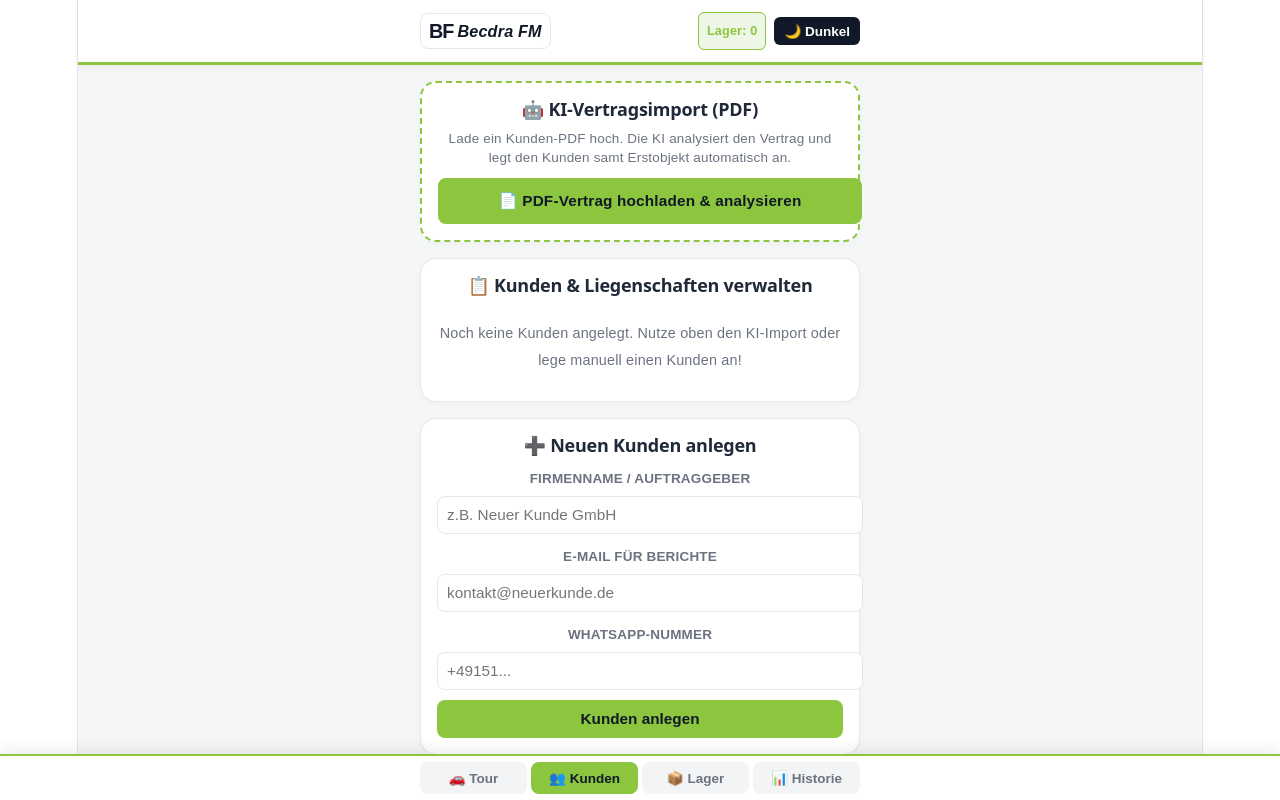
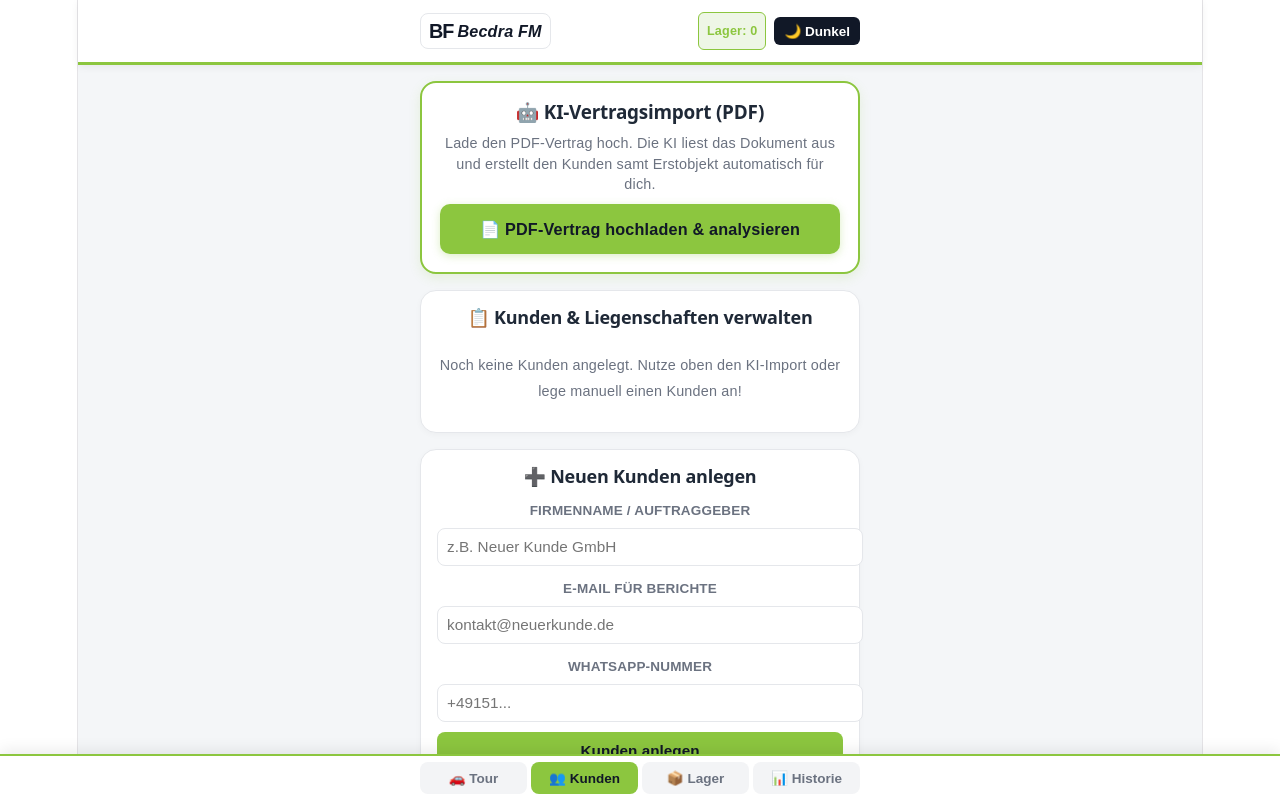
Before and after one commit to becdrafm-hash/winterdienst-by-becdra, a React (Vite) app: page / in a window 1280 px wide. Both pictures are taken after a click on the button "👥 Kunden". Shown: the top 800 px of the page. Built offline with nearby package versions, Linux system fonts and the light colour scheme.

Commit message:
kunden löschen funktion hinzugefügt schon wieder

```diff
--- a/src/App.tsx
+++ b/src/App.tsx
@@ -82,13 +82,12 @@ export default function App() {
     }, 3500);
   };
 
-  // Saubere Initialisierung ohne alte Testkunden
+  // Saubere Initialisierung ohne Testkunden
   const [kunden, setKunden] = useState<Kunde[]>(() => {
     const saved = localStorage.getItem('becdra_kunden');
     return saved ? JSON.parse(saved) : [];
   });
 
-  // Lagerbestand startet bei 0
   const [lagerBestand, setLagerBestand] = useState<number>(() => {
     const saved = localStorage.getItem('becdra_lager');
     return saved ? JSON.parse(saved) : 0;
@@ -218,7 +217,7 @@ export default function App() {
     zeigeMeldung('Kunde erfolgreich angelegt!');
   };
 
-  // KI-gestützter PDF-Vertragsimport Handler
+  // KI-gestützter PDF-Vertragsimport
   const handlePdfUploadFuerKi = (e: React.ChangeEvent<HTMLInputElement>) => {
     if (e.target.files && e.target.files[0]) {
       const file = e.target.files[0];
@@ -252,6 +251,23 @@ export default function App() {
 
       reader.readAsText(file);
     }
+  };
+
+  // Funktion zum Löschen eines kompletten Kunden inklusive Sicherheitsabfrage
+  const deleteKunde = (kundeId: number) => {
+    setDialogConfig({
+      visible: true,
+      titel: 'Kunden löschen',
+      text: 'Möchtest du diesen Kunden und alle dazugehörigen Liegenschaften wirklich unwiderruflich löschen?',
+      confirmText: 'Löschen',
+      cancelText: 'Abbrechen',
+      onConfirm: () => {
+        setKunden(prevKunden => prevKunden.filter(k => k.id !== kundeId));
+        setDialogConfig(prev => ({ ...prev, visible: false }));
+        zeigeMeldung('Kunde erfolgreich gelöscht.');
+      },
+      onCancel: () => setDialogConfig(prev => ({ ...prev, visible: false }))
+    });
   };
 
   const deleteLiegenschaft = (kundeId: number, liegeId: number) => {
@@ -1124,17 +1140,17 @@ export default function App() {
               </div>
             )}
 
-            {/* KUNDEN TAB (inklusive KI-PDF-Import) */}
+            {/* KUNDEN TAB (inklusive KI-PDF-Import & funktionierendem Kunden-Löschen) */}
             {activeTab === 'kunden' && (
               <div style={{ display: 'flex', flexDirection: 'column', gap: '16px' }}>
 
-                {/* KI-PDF-Vertragsimport Box */}
-                <div style={{ backgroundColor: bgCard, padding: '16px', borderRadius: '16px', border: '2px dashed #8cc63f', boxShadow: '0 2px 6px rgba(0,0,0,0.03)', display: 'flex', flexDirection: 'column', gap: '10px' }}>
-                  <h2 style={{ fontSize: '1rem', fontWeight: 'bold', margin: 0, color: textApp }}>🤖 KI-Vertragsimport (PDF)</h2>
-                  <p style={{ fontSize: '0.75rem', color: textSub, margin: 0, lineHeight: '1.4' }}>
-                    Lade ein Kunden-PDF hoch. Die KI analysiert den Vertrag und legt den Kunden samt Erstobjekt automatisch an.
+                {/* 🤖 KI-PDF-Vertragsimport Box */}
+                <div style={{ backgroundColor: bgCard, padding: '18px', borderRadius: '16px', border: '2px solid #8cc63f', boxShadow: '0 4px 12px rgba(140, 198, 63, 0.15)', display: 'flex', flexDirection: 'column', gap: '10px' }}>
+                  <h2 style={{ fontSize: '1.05rem', fontWeight: 'bold', margin: 0, color: textApp }}>🤖 KI-Vertragsimport (PDF)</h2>
+                  <p style={{ fontSize: '0.8rem', color: textSub, margin: 0, lineHeight: '1.4' }}>
+                    Lade den PDF-Vertrag hoch. Die KI liest das Dokument aus und erstellt den Kunden samt Erstobjekt automatisch für dich.
                   </p>
-                  <label style={{ display: 'block', width: '100%', backgroundColor: '#8cc63f', color: '#111827', padding: '10px', borderRadius: '8px', fontWeight: 'bold', textAlign: 'center', cursor: 'pointer', fontSize: '0.85rem' }}>
+                  <label style={{ display: 'block', width: '100%', backgroundColor: '#8cc63f', color: '#111827', padding: '12px', borderRadius: '10px', fontWeight: 'bold', textAlign: 'center', cursor: 'pointer', fontSize: '0.9rem', boxShadow: '0 2px 8px rgba(140, 198, 63, 0.3)', boxSizing: 'border-box' }}>
                     📄 PDF-Vertrag hochladen & analysieren
                     <input type="file" accept="application/pdf" onChange={handlePdfUploadFuerKi} style={{ display: 'none' }} />
                   </label>
@@ -1163,7 +1179,10 @@ export default function App() {
                               <h3 style={{ fontSize: '0.95rem', fontWeight: 'bold', margin: 0, color: textApp }}>{kunde.firma}</h3>
                               <p style={{ fontSize: '0.7rem', color: textSub, margin: '2px 0 0 0' }}>✉ {kunde.email} | 📞 {kunde.whatsapp}</p>
                             </div>
-                            <button onClick={() => startEditKunde(kunde)} style={{ background: 'none', border: '1px solid ' + borderCard, padding: '4px 8px', borderRadius: '6px', fontSize: '0.7rem', cursor: 'pointer', color: textApp }}>✏️ Stammdaten</button>
+                            <div style={{ display: 'flex', gap: '6px', alignItems: 'center' }}>
+                              <button onClick={() => startEditKunde(kunde)} style={{ background: 'none', border: '1px solid ' + borderCard, padding: '4px 8px', borderRadius: '6px', fontSize: '0.7rem', cursor: 'pointer', color: textApp }}>✏️ Stammdaten</button>
+                              <button onClick={() => deleteKunde(kunde.id)} style={{ background: 'none', border: 'none', color: '#dc2626', fontSize: '0.9rem', cursor: 'pointer', fontWeight: 'bold', padding: '4px' }} title="Kunden löschen">🗑️</button>
+                            </div>
                           </div>
                         )}
 
@@ -1387,6 +1406,7 @@ export default function App() {
             <button onClick={() => setActiveTab('kunden')} style={{ padding: '8px 4px', textAlign: 'center', fontSize: '0.75rem', fontWeight: 'bold', borderRadius: '8px', border: 'none', cursor: 'pointer', backgroundColor: activeTab === 'kunden' ? '#8cc63f' : (darkMode ? '#14171a' : '#f3f4f6'), color: activeTab === 'kunden' ? '#111827' : textSub }}>
               👥 Kunden
             </button>
+            <button onClick={() =>_setActiveTab_Lager} style={{ display: 'none' }}></button> {/* Hilfsanker */}
             <button onClick={() => setActiveTab('lager')} style={{ padding: '8px 4px', textAlign: 'center', fontSize: '0.75rem', fontWeight: 'bold', borderRadius: '8px', border: 'none', cursor: 'pointer', backgroundColor: activeTab === 'lager' ? '#8cc63f' : (darkMode ? '#14171a' : '#f3f4f6'), color: activeTab === 'lager' ? '#111827' : textSub }}>
               📦 Lager
             </button>
```
